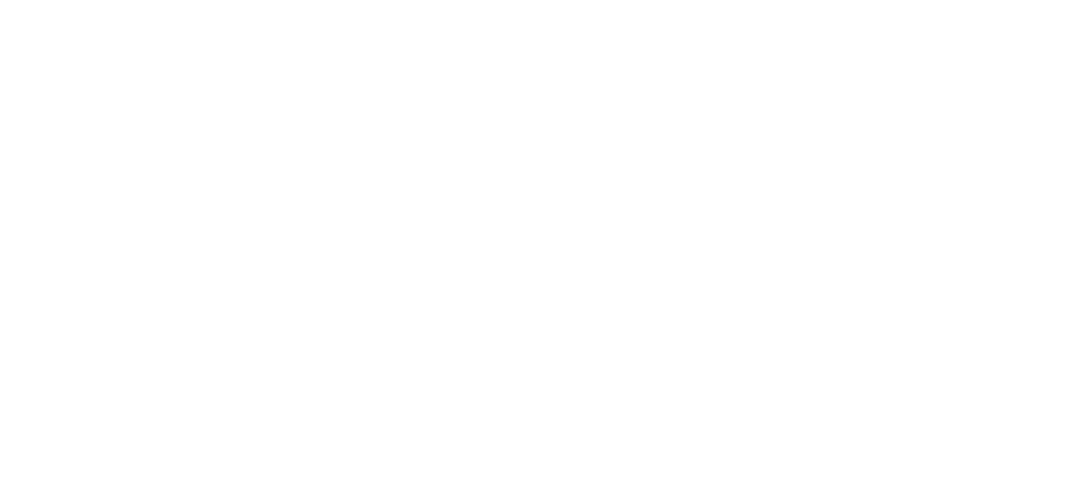
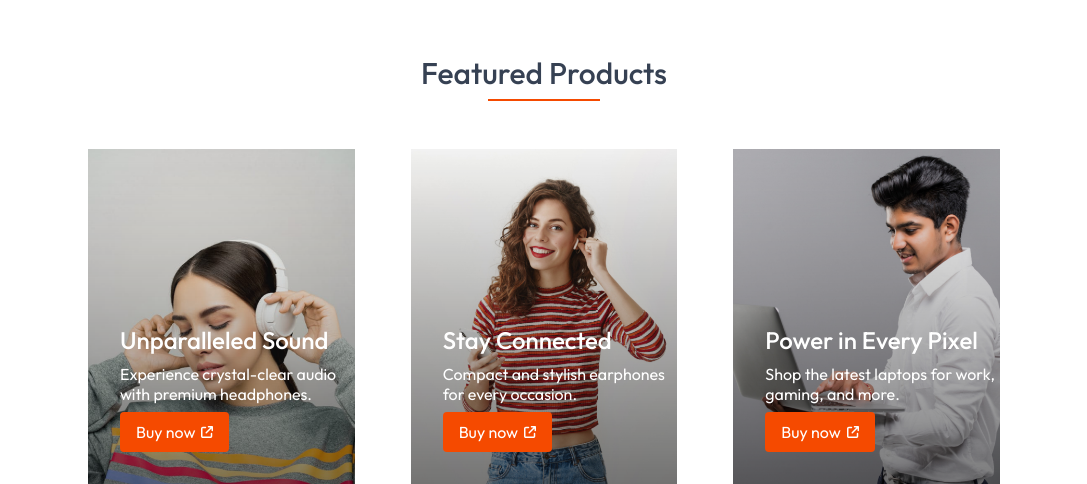
Before and after one commit to AbdurRehman1299/borobazaar, a Next.js app: page / in a window 1280 px wide. Shown: the part 1383-1867 px from the top of the page, without its empty margins (96-1183 px from the left). Before the commit the page ends 1382 px from the top, so only its background shows below. Built offline with nearby package versions, Linux system fonts and the light colour scheme.

Commit message:
create featured products component

```diff
--- a/app/page.js
+++ b/app/page.js
@@ -1,7 +1,7 @@
+import FeaturedProduct from '@/components/FeaturedProduct'
 import HeaderSlider from '@/components/HeaderSlider'
 import HomeProducts from '@/components/HomeProducts'
 import Navbar from '@/components/Navbar'
-import React from 'react'
 
 const Home = () => {
   return (
@@ -10,6 +10,7 @@
       <div className="px-6 md:px-16 lg:px-32">
         <HeaderSlider />
         <HomeProducts />
+        <FeaturedProduct />
       </div>
     </div>
   )
--- /dev/null
+++ b/components/FeaturedProduct.jsx
@@ -0,0 +1,62 @@
+import { assets } from "@/lib/assets";
+import Image from "next/image";
+
+const products = [
+  {
+    id: 1,
+    image: assets.girl_with_headphone_image,
+    title: "Unparalleled Sound",
+    description: "Experience crystal-clear audio with premium headphones.",
+  },
+  {
+    id: 2,
+    image: assets.girl_with_earphone_image,
+    title: "Stay Connected",
+    description: "Compact and stylish earphones for every occasion.",
+  },
+  {
+    id: 3,
+    image: assets.boy_with_laptop_image,
+    title: "Power in Every Pixel",
+    description: "Shop the latest laptops for work, gaming, and more.",
+  },
+];
+
+const FeaturedProduct = () => {
+  return (
+    <div className="mt-14">
+      <div className="flex flex-col items-center">
+        <p className="text-3xl font-medium">Featured Products</p>
+        <div className="w-28 h-0.5 bg-orange-600 mt-2"></div>
+      </div>
+
+      <div className="grid grid-cols-1 sm:grid-cols-2 lg:grid-cols-3 gap-8 lg:gap-14 mt-12 md:px-14 px-4">
+        {products.map(({ id, image, title, description }) => (
+          <div key={id} className="relative group">
+            <Image
+              src={image}
+              alt={title}
+              className="group-hover:brightness-75 transition duration-300 w-full h-auto object-cover"
+            />
+            <div className="group-hover:-translate-y-4 transition duration-300 absolute bottom-8 left-8 text-white space-y-2">
+              <p className="font-medium text-xl lg:text-2xl">{title}</p>
+              <p className="text-sm lg:text-base leading-5 max-w-60">
+                {description}
+              </p>
+              <button className="flex items-center gap-1.5 bg-orange-600 px-4 py-2 rounded">
+                Buy now{" "}
+                <Image
+                  className="h-3 w-3"
+                  src={assets.redirect_icon}
+                  alt="Redirect Icon"
+                />
+              </button>
+            </div>
+          </div>
+        ))}
+      </div>
+    </div>
+  );
+};
+
+export default FeaturedProduct;
```
